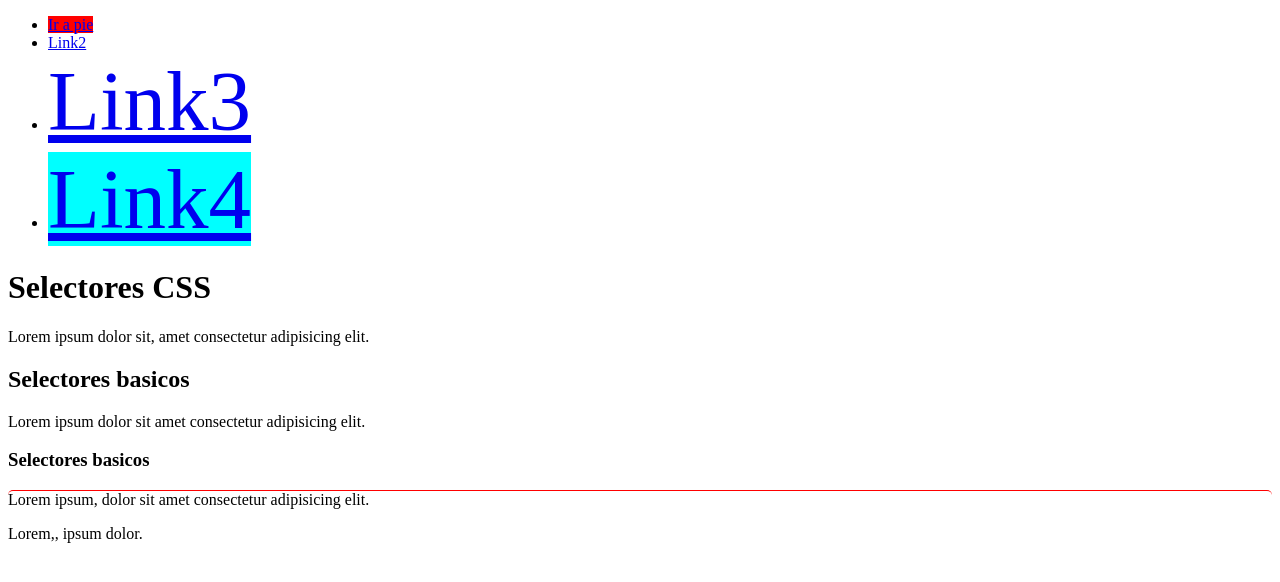
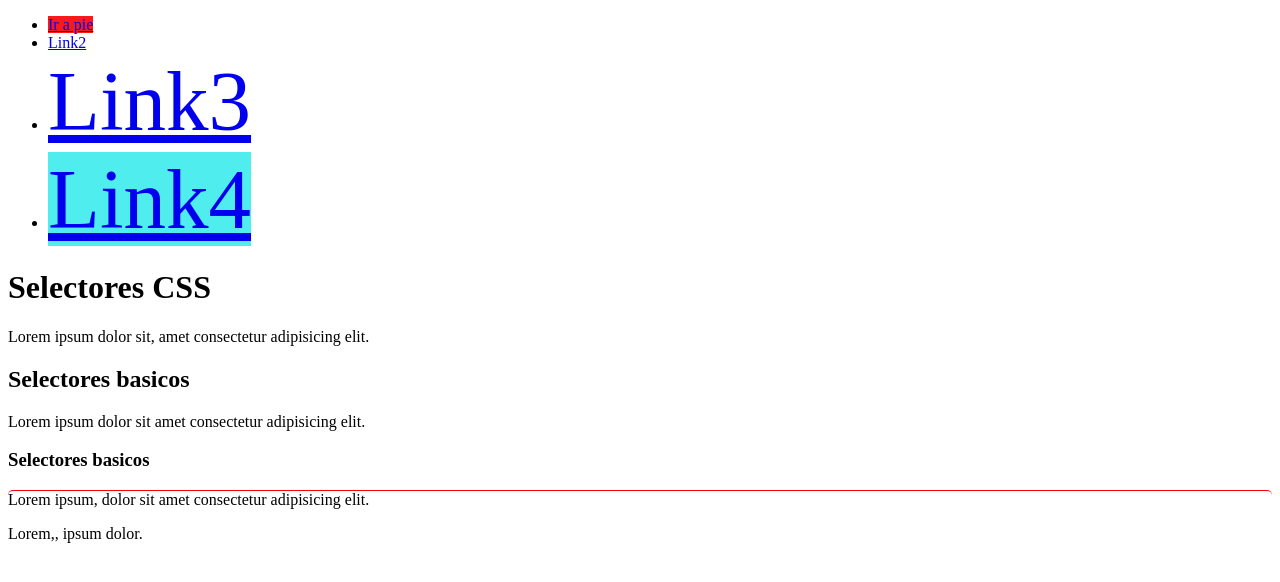
Before and after one commit to kevyn1936/Practica7_52, a plain HTML site: page index.html in a window 1280 px wide. Drawn offline with Linux system fonts and the light colour scheme.

```diff
--- a/css/css1.css
+++ b/css/css1.css
@@ -13,11 +13,11 @@
  */
 /* $ siginifica que termine con lo espicificado */
 a[href$="org"] {
-    background-color: aqua;
+    background-color: rgb(79, 237, 237);
  }
 
  a[href^="#"] {
-    background-color: red;
+    background-color: rgb(248, 26, 26);
  }
 
 
```
